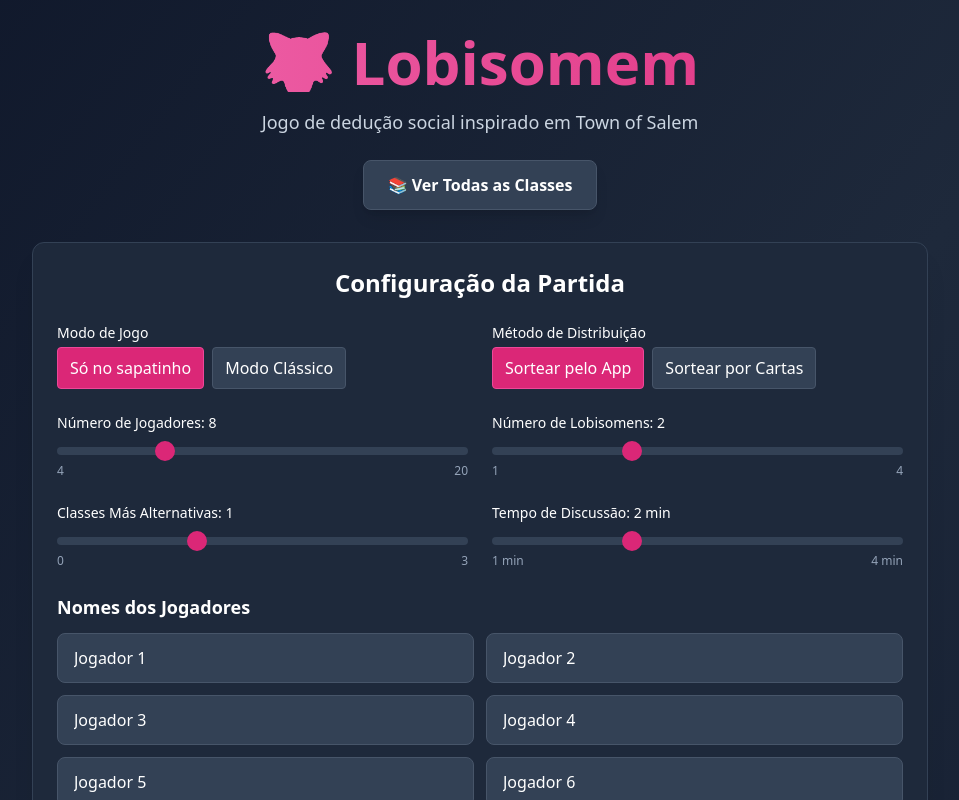
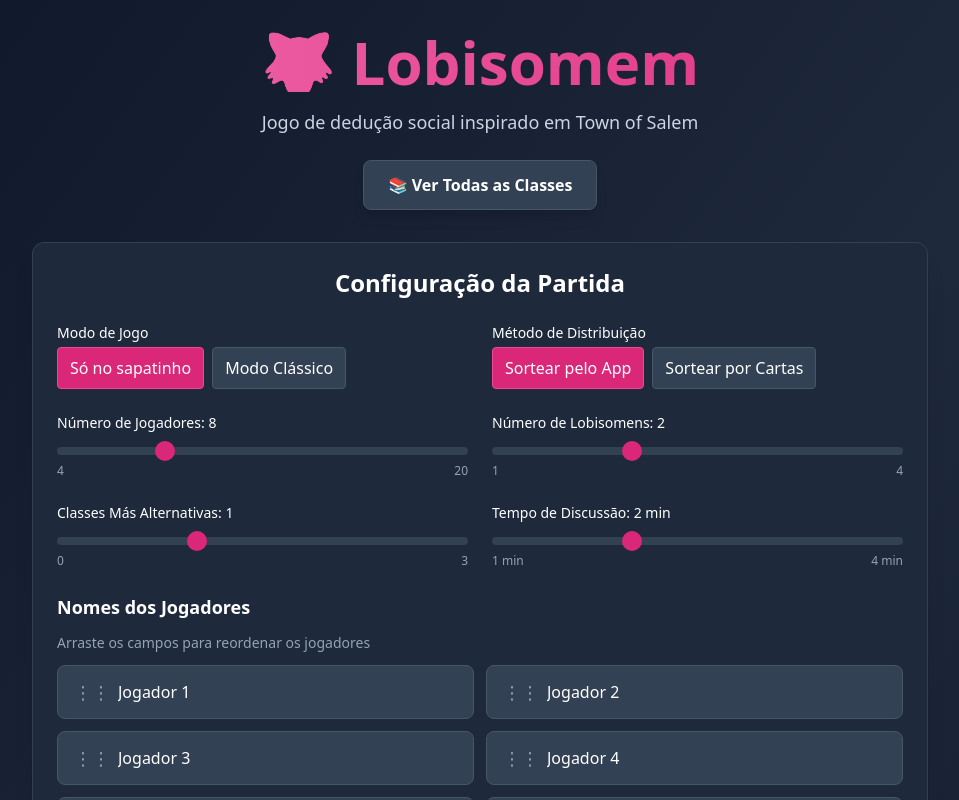
Before and after one commit to gabrielabritta/lobisomem, a React (Vite) app: page / in a window 1280 px wide. Shown: the top 800 px of the page, without its empty margins (160-1119 px from the left). Built offline with nearby package versions, Linux system fonts and the light colour scheme.

Commit message:
Jogadores reordenáveis na configuração

```diff
--- a/src/components/GameSetup.tsx
+++ b/src/components/GameSetup.tsx
@@ -1,4 +1,4 @@
-import { useState, useEffect } from 'react'
+import { useState, useEffect, useRef } from 'react'
 import type {
   GameConfig,
   GameState
@@ -58,6 +58,8 @@
     initializePlayerNames(initialConfig.numberOfPlayers)
   )
   const [showAdvanced, setShowAdvanced] = useState(false)
+  const [draggedIndex, setDraggedIndex] = useState<number | null>(null)
+  const touchStateRef = useRef<{ startY: number; startIndex: number } | null>(null)
 
   // Salvar configurações no cache quando mudarem
   useEffect(() => {
@@ -92,6 +94,114 @@
       newNames[index] = name
       return newNames
     })
+  }
+
+  const handleDragStart = (index: number) => {
+    setDraggedIndex(index)
+  }
+
+  const handleDragOver = (e: React.DragEvent) => {
+    e.preventDefault()
+    e.dataTransfer.dropEffect = 'move'
+  }
+
+  const handleDrop = (e: React.DragEvent, dropIndex: number) => {
+    e.preventDefault()
+
+    if (draggedIndex === null || draggedIndex === dropIndex) {
+      setDraggedIndex(null)
+      return
+    }
+
+    setPlayerNames(prev => {
+      const newNames = [...prev]
+      const draggedName = newNames[draggedIndex]
+      newNames.splice(draggedIndex, 1)
+      newNames.splice(dropIndex, 0, draggedName)
+      return newNames
+    })
+
+    setDraggedIndex(null)
+  }
+
+  const handleDragEnd = () => {
+    setDraggedIndex(null)
+  }
+
+  // Handlers de touch para mobile
+  useEffect(() => {
+    const handleGlobalTouchMove = (e: TouchEvent) => {
+      if (!touchStateRef.current) return
+
+      e.preventDefault()
+      const touch = e.touches[0]
+
+      // Encontrar qual elemento está sendo tocado agora
+      const elementBelow = document.elementFromPoint(touch.clientX, touch.clientY)
+      if (elementBelow) {
+        const container = elementBelow.closest('[data-player-index]')
+        if (container) {
+          const dropIndex = parseInt(container.getAttribute('data-player-index') || '-1')
+          if (dropIndex >= 0) {
+            // Manter o índice arrastado para feedback visual
+            setDraggedIndex(touchStateRef.current.startIndex)
+          }
+        }
+      }
+    }
+
+    const handleGlobalTouchEnd = (e: TouchEvent) => {
+      if (!touchStateRef.current) return
+
+      const touch = e.changedTouches[0]
+      const elementBelow = document.elementFromPoint(touch.clientX, touch.clientY)
+
+      if (elementBelow) {
+        const container = elementBelow.closest('[data-player-index]')
+        if (container) {
+          const dropIndex = parseInt(container.getAttribute('data-player-index') || '-1')
+
+          if (dropIndex >= 0 && dropIndex !== touchStateRef.current.startIndex) {
+            // Reordenar
+            setPlayerNames(prev => {
+              const newNames = [...prev]
+              const draggedName = newNames[touchStateRef.current!.startIndex]
+              newNames.splice(touchStateRef.current!.startIndex, 1)
+              newNames.splice(dropIndex, 0, draggedName)
+              return newNames
+            })
+          }
+        }
+      }
+
+      touchStateRef.current = null
+      setDraggedIndex(null)
+    }
+
+    // Sempre adicionar listeners, mas só processar quando touchStateRef.current existe
+    document.addEventListener('touchmove', handleGlobalTouchMove, { passive: false })
+    document.addEventListener('touchend', handleGlobalTouchEnd)
+
+    return () => {
+      document.removeEventListener('touchmove', handleGlobalTouchMove)
+      document.removeEventListener('touchend', handleGlobalTouchEnd)
+    }
+  }, [])
+
+  const handleTouchStart = (e: React.TouchEvent, index: number) => {
+    // Só iniciar drag se tocar no ícone ou no container (não no input)
+    const target = e.target as HTMLElement
+    if (target.tagName === 'INPUT') {
+      // Se tocar no input, não iniciar drag
+      return
+    }
+
+    const touch = e.touches[0]
+    touchStateRef.current = {
+      startY: touch.clientY,
+      startIndex: index
+    }
+    setDraggedIndex(index)
   }
 
   const handleClassToggle = (characterClass: CharacterClass) => {
@@ -378,18 +488,49 @@
         {/* Nomes dos Jogadores */}
         <div className="mb-6">
           <h3 className="text-lg font-semibold mb-3">Nomes dos Jogadores</h3>
+          <p className="text-sm text-dark-400 mb-3">Arraste os campos para reordenar os jogadores</p>
           <div className="grid grid-cols-2 gap-3">
             {playerNames.map((name, index) => (
+              <div
+                key={index}
+                data-player-index={index}
+                draggable
+                onDragStart={() => handleDragStart(index)}
+                onDragOver={handleDragOver}
+                onDrop={(e) => handleDrop(e, index)}
+                onDragEnd={handleDragEnd}
+                onTouchStart={(e) => handleTouchStart(e, index)}
+                className={`flex items-center gap-2 px-4 py-3 bg-dark-700 border border-dark-600 rounded-lg transition-all cursor-move ${
+                  draggedIndex === index
+                    ? 'opacity-50 border-primary-500 bg-primary-900/20'
+                    : draggedIndex !== null && draggedIndex !== index
+                      ? 'border-primary-400/50 bg-primary-900/10'
+                      : 'hover:border-dark-500'
+                }`}
+              >
+                <div
+                  className="text-dark-400 select-none text-lg flex-shrink-0 cursor-move"
+                  title="Arraste para reordenar"
+                >
+                  ⋮⋮
+                </div>
                 <input
-                key={index}
                   type="text"
                   value={name}
                   onChange={(e) => handlePlayerNameChange(index, e.target.value)}
-                className="input-field text-base" // Evita zoom no iOS
+                  className="flex-1 bg-transparent border-0 text-white placeholder-dark-400 focus:outline-none focus:ring-0 text-base"
                   placeholder={`Jogador ${index + 1}`}
                   autoComplete="off"
                   autoCapitalize="words"
+                  draggable={false}
+                  onClick={(e) => e.stopPropagation()}
+                  onFocus={(e) => e.stopPropagation()}
+                  onTouchStart={(e) => {
+                    // Se tocar no input, não iniciar drag
+                    e.stopPropagation()
+                  }}
                 />
+              </div>
             ))}
           </div>
         </div>
```
Lines whose indentation alone changed are shown as unchanged.
